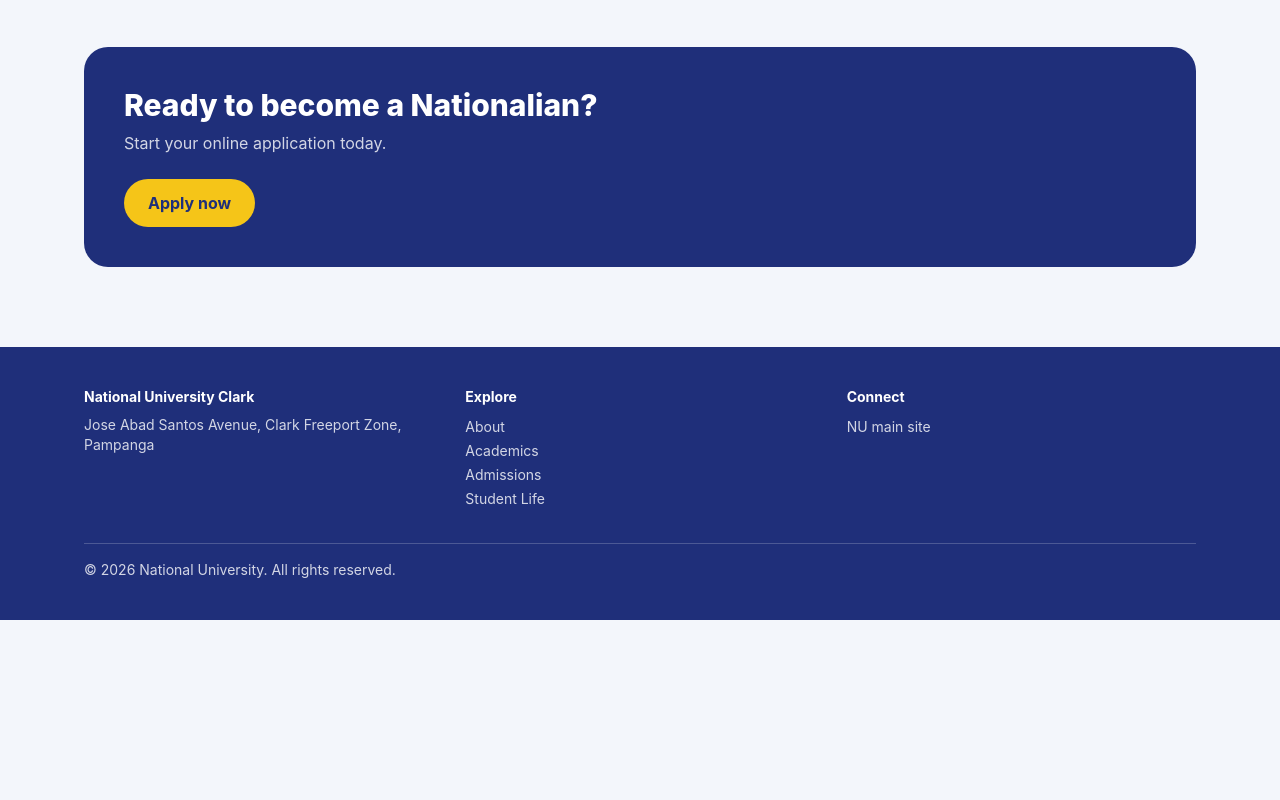
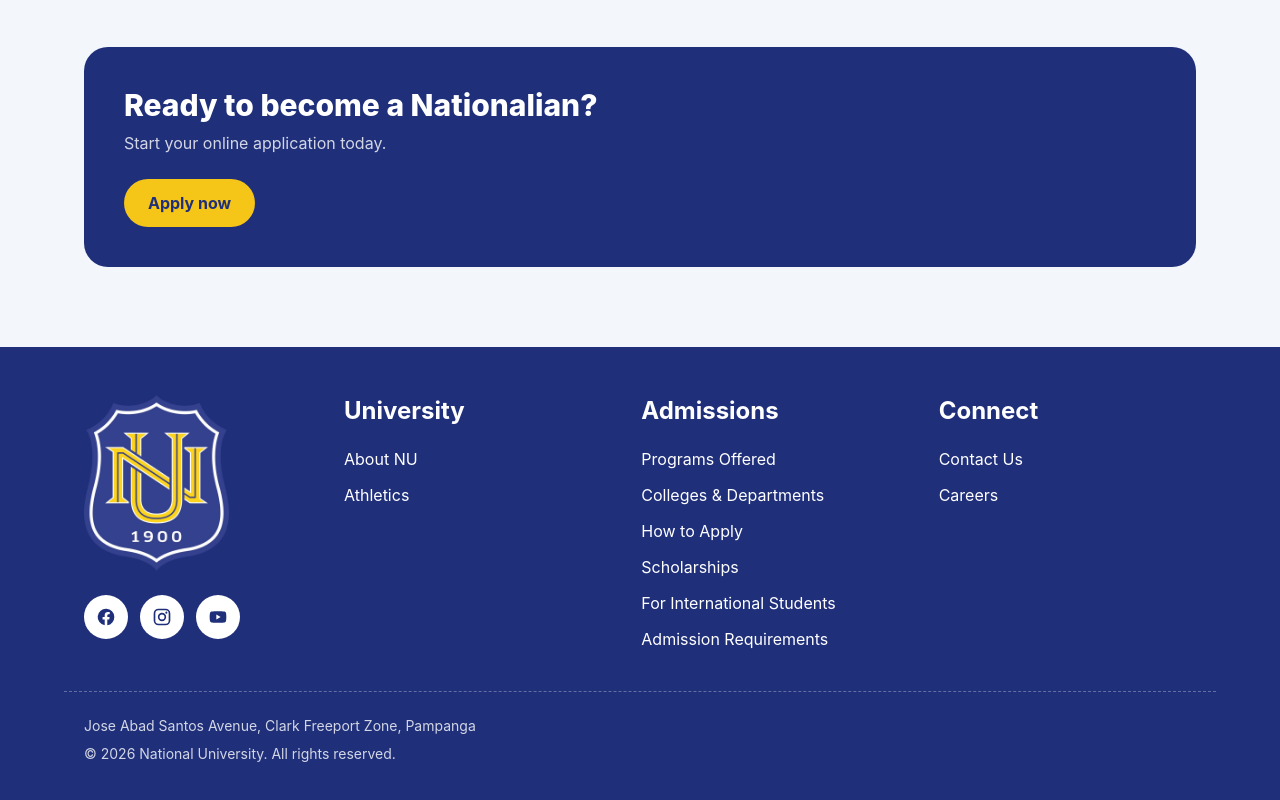
Before and after one commit to RaprapGutierrez/National-University-Clark-Website, a Next.js app: page / in a window 1280 px wide. Shown: the part 993-1793 px from the top of the page. Before the commit the page ends 1613 px from the top, so only its background shows below. Built offline with nearby package versions, Linux system fonts and the light colour scheme.

Commit message:
update the ui of the footer

```diff
--- a/components/Footer.tsx
+++ b/components/Footer.tsx
@@ -1,40 +1,101 @@
 import Link from "next/link";
-import { sections } from "@/lib/site";
+
+const university = [
+  { label: "About NU", href: "/about" },
+  { label: "Athletics", href: "/student-life" },
+];
+
+const admissions = [
+  { label: "Programs Offered", href: "/academics" },
+  { label: "Colleges & Departments", href: "/academics" },
+  { label: "How to Apply", href: "/admissions" },
+  { label: "Scholarships", href: "/admissions" },
+  { label: "For International Students", href: "/admissions" },
+  { label: "Admission Requirements", href: "/admissions" },
+];
+
+const connect = [
+  { label: "Contact Us", href: "/about" },
+  { label: "Careers", href: "/about" },
+];
+
+const socials = [
+  {
+    name: "Facebook",
+    href: "https://www.facebook.com/NationalUniversityClark/",
+    path: "M22 12a10 10 0 1 0-11.56 9.88v-6.99H7.9V12h2.54V9.8c0-2.5 1.49-3.89 3.78-3.89 1.09 0 2.24.2 2.24.2v2.46h-1.26c-1.24 0-1.63.77-1.63 1.56V12h2.78l-.44 2.89h-2.34v6.99A10 10 0 0 0 22 12z",
+  },
+  {
+    name: "Instagram",
+    href: "https://www.instagram.com/nationaluniversity_clark/?hl=en",
+    path: "M7.8 2h8.4A5.8 5.8 0 0 1 22 7.8v8.4a5.8 5.8 0 0 1-5.8 5.8H7.8A5.8 5.8 0 0 1 2 16.2V7.8A5.8 5.8 0 0 1 7.8 2zm-.2 2A3.6 3.6 0 0 0 4 7.6v8.8A3.6 3.6 0 0 0 7.6 20h8.8a3.6 3.6 0 0 0 3.6-3.6V7.6A3.6 3.6 0 0 0 16.4 4H7.6zm9.65 1.5a1.25 1.25 0 1 1 0 2.5 1.25 1.25 0 0 1 0-2.5zM12 7a5 5 0 1 1 0 10 5 5 0 0 1 0-10zm0 2a3 3 0 1 0 0 6 3 3 0 0 0 0-6z",
+  },
+  {
+    name: "YouTube",
+    href: "https://www.youtube.com/channel/UCNvTW78sivAR80TIr-VTvrg",
+    path: "M21.6 7.2a2.5 2.5 0 0 0-1.76-1.77C18.25 5 12 5 12 5s-6.25 0-7.84.43A2.5 2.5 0 0 0 2.4 7.2C2 8.8 2 12 2 12s0 3.2.4 4.8a2.5 2.5 0 0 0 1.76 1.77C5.75 19 12 19 12 19s6.25 0 7.84-.43a2.5 2.5 0 0 0 1.76-1.77C22 15.2 22 12 22 12s0-3.2-.4-4.8zM10 15V9l5.2 3L10 15z",
+  },
+];
+
+function Column({
+  title,
+  links,
+}: {
+  title: string;
+  links: { label: string; href: string }[];
+}) {
+  return (
+    <div>
+      <h3 className="mb-5 text-2xl font-bold text-white">{title}</h3>
+      <ul className="space-y-3">
+        {links.map((l) => (
+          <li key={l.label}>
+            <Link href={l.href} className="text-white hover:underline">
+              {l.label}
+            </Link>
+          </li>
+        ))}
+      </ul>
+    </div>
+  );
+}
 
 export default function Footer() {
   return (
-    <footer className="mt-20 bg-navy py-10 text-sm text-white/80">
-      <div className="mx-auto grid max-w-6xl gap-8 px-5 md:grid-cols-3">
+    <footer className="mt-20 bg-navy py-12 text-white">
+      <div className="mx-auto grid max-w-6xl gap-10 px-5 md:grid-cols-[220px_1fr_1fr_1fr]">
         <div>
-          <h3 className="mb-2 font-bold text-white">
-            National University Clark
-          </h3>
-          <p>Jose Abad Santos Avenue, Clark Freeport Zone, Pampanga</p>
+          <img
+            src="/nu-logo.png"
+            alt="National University 1900"
+            className="h-44 w-auto"
+          />
+          <div className="mt-6 flex gap-3">
+            {socials.map((s) => (
+              <a
+                key={s.name}
+                href={s.href}
+                target="_blank"
+                rel="noopener noreferrer"
+                aria-label={s.name}
+                className="flex h-11 w-11 items-center justify-center rounded-full bg-white text-navy hover:bg-gold"
+              >
+                <svg viewBox="0 0 24 24" className="h-5 w-5 fill-current">
+                  <path d={s.path} />
+                </svg>
+              </a>
+            ))}
+          </div>
         </div>
-        <div>
-          <h3 className="mb-2 font-bold text-white">Explore</h3>
-          {sections.map((s) => (
-            <Link
-              key={s.slug}
-              href={`/${s.slug}`}
-              className="block py-0.5 hover:underline"
-            >
-              {s.title}
-            </Link>
-          ))}
-        </div>
-        <div>
-          <h3 className="mb-2 font-bold text-white">Connect</h3>
-          <a
-            href="https://www.nu.edu.ph/"
-            className="block py-0.5 hover:underline"
-          >
-            NU main site
-          </a>
-        </div>
-        <p className="border-t border-white/20 pt-4 md:col-span-3">
-          © 2026 National University. All rights reserved.
-        </p>
+
+        <Column title="University" links={university} />
+        <Column title="Admissions" links={admissions} />
+        <Column title="Connect" links={connect} />
+      </div>
+
+      <div className="mx-auto mt-10 max-w-6xl border-t border-dashed border-white/30 px-5 pt-6 text-sm text-white/80">
+        <p>Jose Abad Santos Avenue, Clark Freeport Zone, Pampanga</p>
+        <p className="mt-2">© 2026 National University. All rights reserved.</p>
       </div>
     </footer>
   );
```
